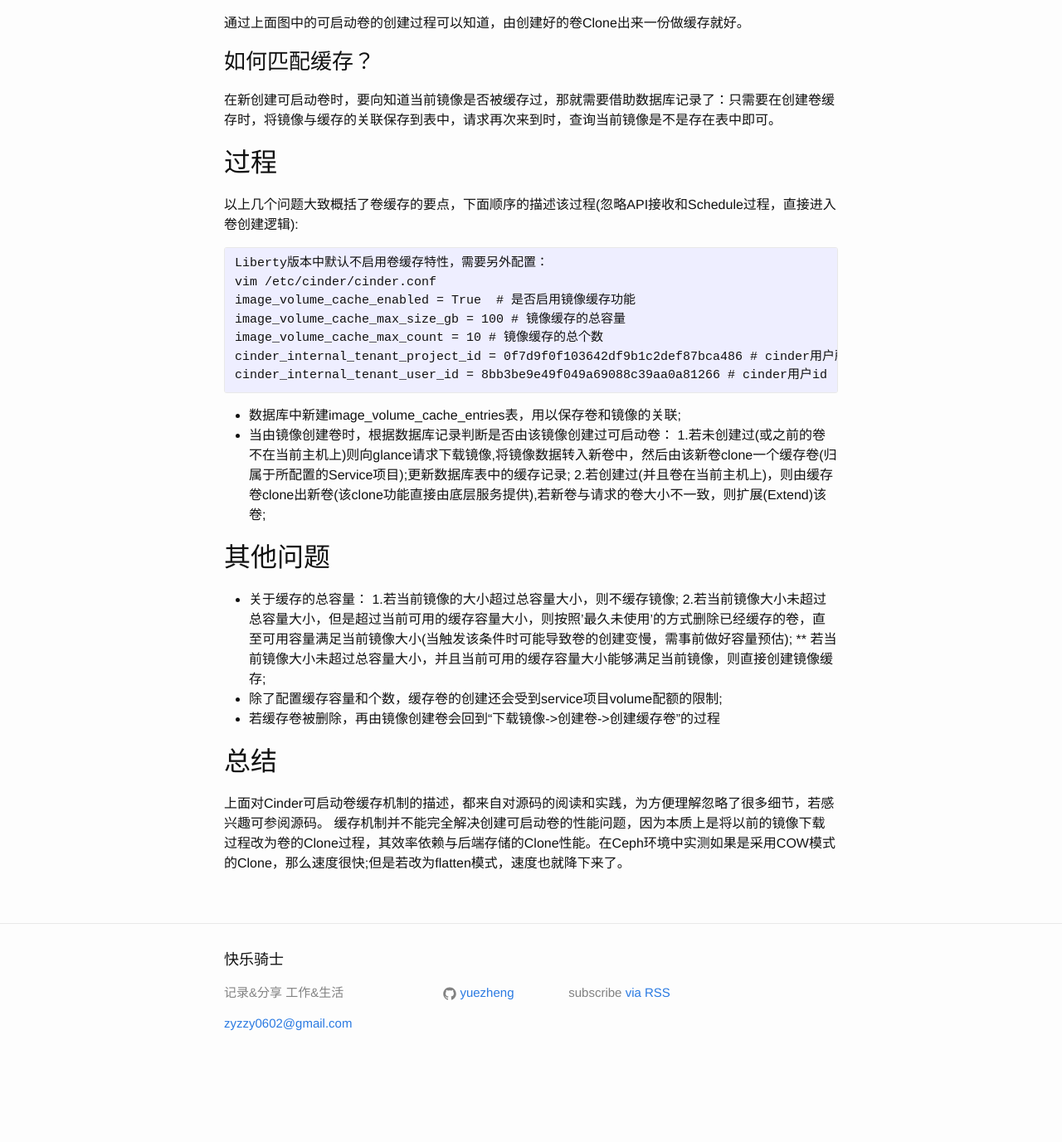
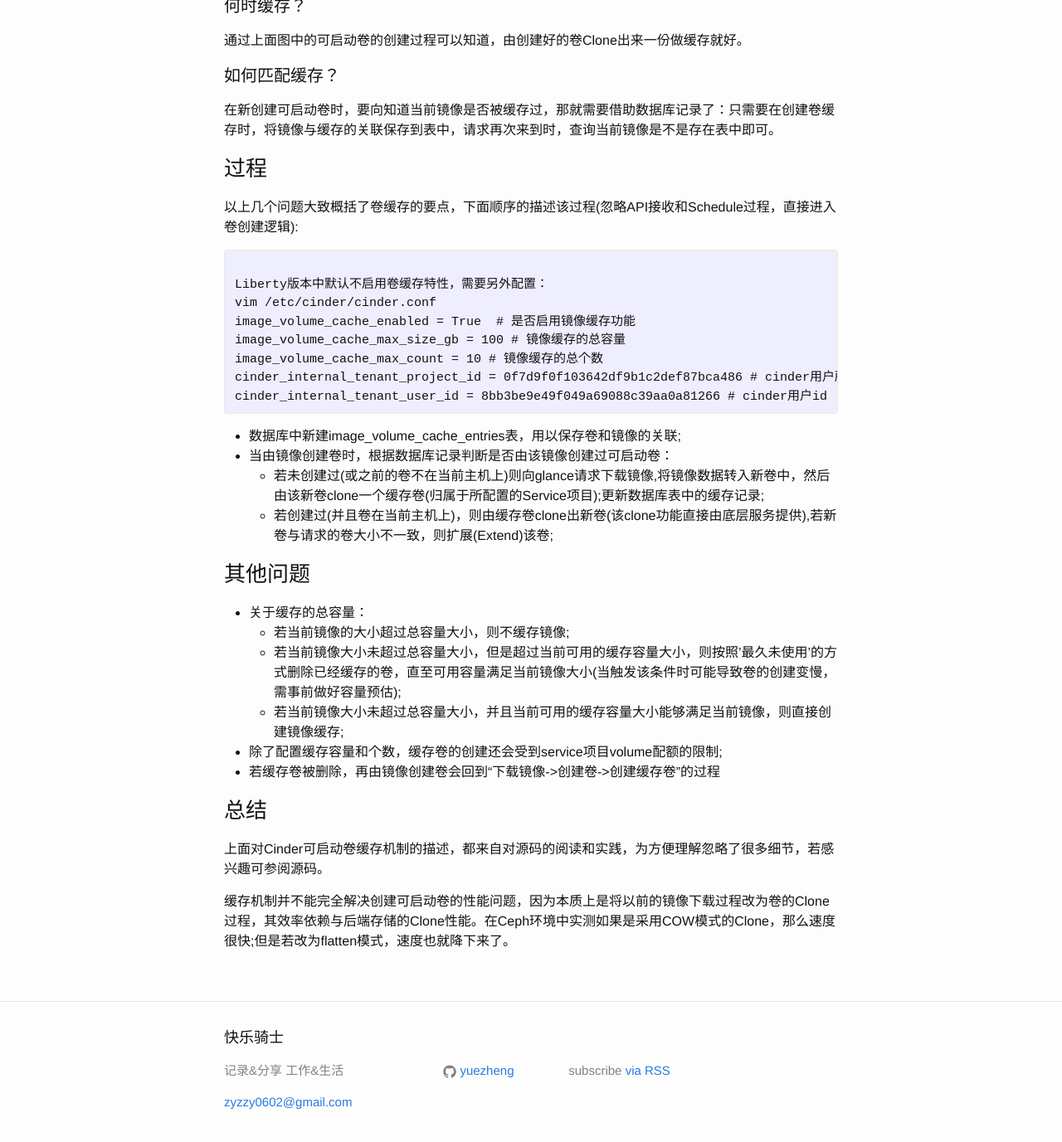
Before and after one commit to yuezheng/my_blog, a Jekyll site: the page built from _posts/2016-04-14-introduce-cinder-image-volume-cache.markdown, in a window 1280 px wide and 1400 px high, scrolled down 2197 px. Shown: the top 1377 px of the window at 83% size. Built offline with Jekyll 4.4.1, drawn with Linux system fonts in a browser that asks for light colours; Markdown is read by kramdown in place of the engine named in the settings; before the commit the page ends 3503 px from its top, so only the background shows below that; some of the changed text lies outside the part shown.

Commit message:
Update format

```diff
--- a/_posts/2016-04-14-introduce-cinder-image-volume-cache.markdown
+++ b/_posts/2016-04-14-introduce-cinder-image-volume-cache.markdown
@@ -6,46 +6,53 @@ categories: OpenStack
 
 #Cinder可启动卷缓存浅析
 
-##术语和称谓
+###术语和称谓
 <pre>
 Volume: 虚拟的块设备，本文中称为“卷”
 Image-Volume: 导入了虚拟机启动镜像的卷，称为“可启动卷”
 Volume-backed Image: 以卷作为镜像后端
 </pre>
 
-##可启动卷的应用场景
+###可启动卷的应用场景
 Cinder是OpenStack中提供块存储(Block Storage)管理服务的模块，同其他模块一样，Cinder仅提供管理而不提供真正的存储能力，该能力由其后端来提供，Cinder可以适配多种后端存储，从而达到灵活管理。
->卷是Cinder管理的基本资源，一般的，卷被挂载到虚拟机上为存储数据所用，其生命周期与虚拟机相分离，因而被视为“永久的数据存储”。另外OpenStack还提供了从卷启动(Boot from volume)的功能，即由可启动卷来创建虚拟机。
 
-##从卷启动的优和劣
+卷是Cinder管理的基本资源，一般的，卷被挂载到虚拟机上为存储数据所用，其生命周期与虚拟机相分离，因而被视为“永久的数据存储”。另外OpenStack还提供了从卷启动(Boot from volume)的功能，即由可启动卷来创建虚拟机。
+
+###从卷启动的优和劣
 从卷启动为OpenStack对接块存储设备提供了一种解决方案，而且有很多优势：
 ![advantage-of-boot-from-volume.png](/my_blog/images/advantage-of-boot-from-volume.png)
+>
 
 由卷启动虚拟机的实验该过程如下：
-1. 创建可启动卷：cinder create --image-id <image-id> --display-name a-image-volume <size>
-2. 由卷启动虚拟机：nova boot --flavor <flavor> --boot-volume <image_volume_id> name (可通过--block-device-mapping添加更多参数，详见官方文档)
+
+* 创建可启动卷：cinder create --image-id <image-id> --display-name a-image-volume <size>
+* 由卷启动虚拟机：nova boot --flavor <flavor> --boot-volume <image_volume_id> name (可通过--block-device-mapping添加更多参数，详见官方文档)
 
 过程图解：
 ![image-download-at-instance-boot.png](/my_blog/images/image-download-at-instance-boot.png)
+
 如图所示，对比由镜像启动和由卷启动虚拟机，两种方式都需要向Glance请求下载镜像文件，但由于镜像缓存的作用，每个计算节点每个镜像仅需要请求一次;而由卷启动则每次都需要下载镜像。那么问题来了，如果镜像文件比较大，则启动虚拟机的耗时也会比较长;如果要批量启动虚拟机，Glance API服务的压力也会非常大。
+
 为了解决上面的问题，社区提供了两种方案：
-1. 可启动卷缓存
-2. 以卷作为镜像后端
+
+* 可启动卷缓存
+* 以卷作为镜像后端
+
 下面主要介绍第一种：可启动卷缓存
 
-##可启动卷缓存的机制
-###缓存什么？
+###可启动卷缓存的机制
+####缓存什么？
 对于Cinder来说，保存虚拟机的镜像文件显然并不是它该做的事情，但是保存了镜像文件的卷管理起来就游刃有余了。而且由于虚拟卷可以任意的Extend，只缓存一份刚好满足镜像大小的卷，然后在需要的时候扩展成所需的大小就可以了。
-###缓存到哪里？
+####缓存到哪里？
 对于所有资源，OpenStack都是基于项目(Project/Tenant)来管理。缓存的卷要归属于哪个项目呢？一般用户的项目显然是不合适的，好在OpenStack有一个部署下来就被创建但是一般不怎么用的项目: Service。
-###何时缓存？
+####何时缓存？
 通过上面图中的可启动卷的创建过程可以知道，由创建好的卷Clone出来一份做缓存就好。
-###如何匹配缓存？
+####如何匹配缓存？
 在新创建可启动卷时，要向知道当前镜像是否被缓存过，那就需要借助数据库记录了：只需要在创建卷缓存时，将镜像与缓存的关联保存到表中，请求再次来到时，查询当前镜像是不是存在表中即可。
 
-##过程
+###过程
 以上几个问题大致概括了卷缓存的要点，下面顺序的描述该过程(忽略API接收和Schedule过程，直接进入卷创建逻辑):
-<pre>
+<pre><code>
 Liberty版本中默认不启用卷缓存特性，需要另外配置：
 vim /etc/cinder/cinder.conf
 image_volume_cache_enabled = True  # 是否启用镜像缓存功能
@@ -53,22 +60,22 @@ image_volume_cache_max_size_gb = 100 # 镜像缓存的总容量
 image_volume_cache_max_count = 10 # 镜像缓存的总个数
 cinder_internal_tenant_project_id = 0f7d9f0f103642df9b1c2def87bca486 # cinder用户所在的项目(即service项目)id
 cinder_internal_tenant_user_id = 8bb3be9e49f049a69088c39aa0a81266 # cinder用户id
-</pre>
+</code></pre>
 
 * 数据库中新建image_volume_cache_entries表，用以保存卷和镜像的关联;
 * 当由镜像创建卷时，根据数据库记录判断是否由该镜像创建过可启动卷：
- 1.若未创建过(或之前的卷不在当前主机上)则向glance请求下载镜像,将镜像数据转入新卷中，然后由该新卷clone一个缓存卷(归属于所配置的Service项目);更新数据库表中的缓存记录;
- 2.若创建过(并且卷在当前主机上)，则由缓存卷clone出新卷(该clone功能直接由底层服务提供),若新卷与请求的卷大小不一致，则扩展(Extend)该卷;
+    * 若未创建过(或之前的卷不在当前主机上)则向glance请求下载镜像,将镜像数据转入新卷中，然后由该新卷clone一个缓存卷(归属于所配置的Service项目);更新数据库表中的缓存记录;
+    * 若创建过(并且卷在当前主机上)，则由缓存卷clone出新卷(该clone功能直接由底层服务提供),若新卷与请求的卷大小不一致，则扩展(Extend)该卷;
 
-##其他问题
-
+###其他问题
 * 关于缓存的总容量：
- 1.若当前镜像的大小超过总容量大小，则不缓存镜像;
- 2.若当前镜像大小未超过总容量大小，但是超过当前可用的缓存容量大小，则按照'最久未使用'的方式删除已经缓存的卷，直至可用容量满足当前镜像大小(当触发该条件时可能导致卷的创建变慢，需事前做好容量预估);
-** 若当前镜像大小未超过总容量大小，并且当前可用的缓存容量大小能够满足当前镜像，则直接创建镜像缓存;
+    * 若当前镜像的大小超过总容量大小，则不缓存镜像;
+    * 若当前镜像大小未超过总容量大小，但是超过当前可用的缓存容量大小，则按照'最久未使用'的方式删除已经缓存的卷，直至可用容量满足当前镜像大小(当触发该条件时可能导致卷的创建变慢，需事前做好容量预估);
+    * 若当前镜像大小未超过总容量大小，并且当前可用的缓存容量大小能够满足当前镜像，则直接创建镜像缓存;
 * 除了配置缓存容量和个数，缓存卷的创建还会受到service项目volume配额的限制;
 * 若缓存卷被删除，再由镜像创建卷会回到“下载镜像->创建卷->创建缓存卷”的过程
 
-##总结
- 上面对Cinder可启动卷缓存机制的描述，都来自对源码的阅读和实践，为方便理解忽略了很多细节，若感兴趣可参阅源码。
- 缓存机制并不能完全解决创建可启动卷的性能问题，因为本质上是将以前的镜像下载过程改为卷的Clone过程，其效率依赖与后端存储的Clone性能。在Ceph环境中实测如果是采用COW模式的Clone，那么速度很快;但是若改为flatten模式，速度也就降下来了。
+###总结
+上面对Cinder可启动卷缓存机制的描述，都来自对源码的阅读和实践，为方便理解忽略了很多细节，若感兴趣可参阅源码。
+
+缓存机制并不能完全解决创建可启动卷的性能问题，因为本质上是将以前的镜像下载过程改为卷的Clone过程，其效率依赖与后端存储的Clone性能。在Ceph环境中实测如果是采用COW模式的Clone，那么速度很快;但是若改为flatten模式，速度也就降下来了。
```
